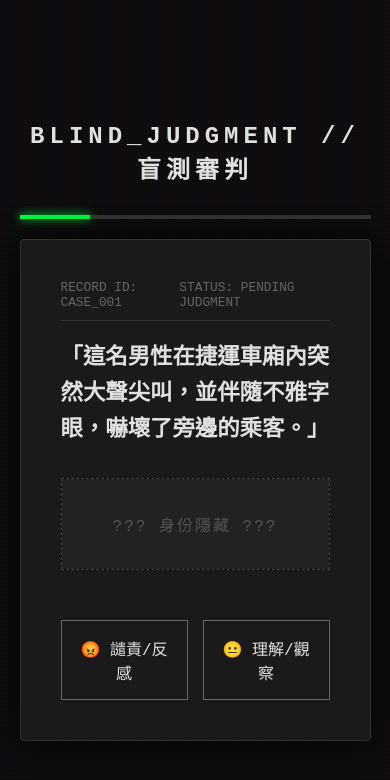
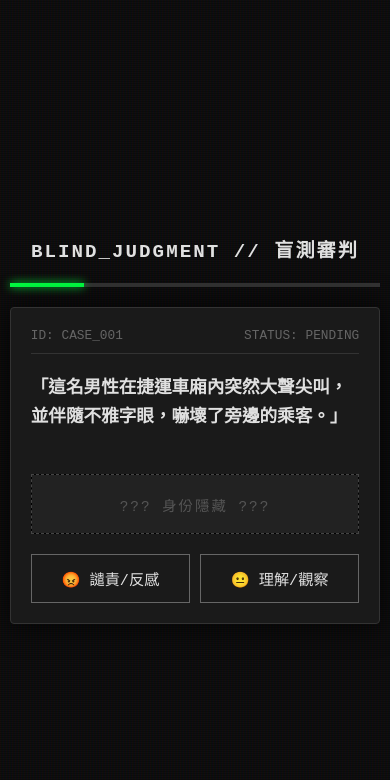
Before and after one commit to FrankChiuNuo/Exhibition1, a plain HTML site: page index.html in a window 390 px wide. Shown: the top 780 px of the page. Drawn offline with Linux system fonts and the light colour scheme.

Commit message:
Update index.html

```diff
--- a/index.html
+++ b/index.html
@@ -2,16 +2,20 @@
 <html lang="zh-TW">
 <head>
     <meta charset="UTF-8">
-    <meta name="viewport" content="width=device-width, initial-scale=1.0">
+    <meta name="viewport" content="width=device-width, initial-scale=1.0, maximum-scale=1.0, user-scalable=no">
     <title>第一展區：盲測審判 (5 Cases)</title>
     <style>
         :root {
             --bg-color: #0d0d0d;
             --card-bg: #1a1a1a;
             --text-main: #e0e0e0;
-            --highlight: #00ff41; /* 駭客綠：用於正面/中性真相 */
-            --alert: #ff3333; /* 警告紅：用於負面真相 */
+            --highlight: #00ff41; /* 駭客綠 */
+            --alert: #ff3333; /* 警告紅 */
             --mute: #666;
+        }
+
+        * {
+            box-sizing: border-box; /* 確保 padding 不會撐破寬度 */
         }
 
         body {
@@ -19,19 +23,23 @@
             color: var(--text-main);
             font-family: 'Courier New', Courier, monospace;
             margin: 0;
-            height: 100vh;
+            /* 使用 dvh (Dynamic Viewport Height) 解決手機瀏覽器工具列遮擋問題 */
+            min-height: 100dvh;
             display: flex;
             flex-direction: column;
             justify-content: center;
             align-items: center;
-            overflow: hidden;
+            /* 允許垂直捲動，防止小螢幕內容被切掉 */
+            overflow-y: auto;
+            overflow-x: hidden;
+            padding: 20px 0;
         }
 
         /* 掃描線特效背景 */
         body::before {
             content: " ";
             display: block;
-            position: absolute;
+            position: fixed; /* 改為 fixed 確保背景跟隨 */
             top: 0;
             left: 0;
             bottom: 0;
@@ -46,6 +54,15 @@
             width: 90%;
             max-width: 600px;
             z-index: 10;
+            position: relative;
+        }
+
+        h2 {
+            text-align: center;
+            letter-spacing: 5px;
+            margin-bottom: 30px;
+            /* 使用 clamp 讓字體隨視窗大小縮放，最小 1.2rem，最大 1.8rem */
+            font-size: clamp(1.2rem, 4vw, 1.8rem);
         }
 
         /* 進度條 */
@@ -59,7 +76,7 @@
         .progress-fill {
             height: 100%;
             background: var(--highlight);
-            width: 20%; /* 初始寬度 1/5 */
+            width: 20%;
             transition: width 0.5s ease;
             box-shadow: 0 0 10px var(--highlight);
         }
@@ -87,6 +104,8 @@
             justify-content: space-between;
             color: var(--mute);
             font-size: 0.8rem;
+            flex-wrap: wrap; /* 防止標題在極小螢幕重疊 */
+            gap: 5px;
         }
 
         .behavior-text {
@@ -94,7 +113,7 @@
             line-height: 1.6;
             margin-bottom: 30px;
             font-weight: bold;
-            min-height: 100px; /* 保持高度一致 */
+            min-height: 100px;
         }
 
         /* 標籤揭露區 */
@@ -105,7 +124,7 @@
             margin-bottom: 30px;
             text-align: center;
             position: relative;
-            height: 60px;
+            min-height: 60px; /* 改為 min-height 容納多行文字 */
             display: flex;
             align-items: center;
             justify-content: center;
@@ -121,6 +140,7 @@
             justify-content: center;
             cursor: not-allowed;
             letter-spacing: 2px;
+            font-size: clamp(0.9rem, 3vw, 1rem);
         }
 
         .revealed-text {
@@ -130,6 +150,7 @@
             text-shadow: 0 0 5px var(--highlight);
             animation: glitch 0.5s infinite;
             display: none;
+            word-break: break-word; /* 防止長文字破版 */
         }
 
         .revealed-text.bad {
@@ -153,9 +174,11 @@
             cursor: pointer;
             transition: 0.2s;
             font-size: 1rem;
+            /* 讓按鈕在手機上好按一點 */
+            touch-action: manipulation;
         }
 
-        button:hover {
+        button:hover, button:active {
             border-color: #fff;
             background: rgba(255,255,255,0.1);
         }
@@ -184,6 +207,8 @@
         .feedback-text {
             margin-bottom: 20px;
             color: #bbb;
+            font-size: 1rem;
+            line-height: 1.5;
         }
 
         .next-btn {
@@ -192,10 +217,59 @@
             color: #000;
             font-weight: bold;
             border: none;
+            padding: 15px;
         }
         .next-btn:hover {
             background: var(--highlight);
             box-shadow: 0 0 15px var(--highlight);
+        }
+
+        /* =========================================
+           針對手機與平板的特別優化 (RWD)
+           ========================================= */
+        @media screen and (max-width: 768px) {
+            .container {
+                width: 95%; /* 手機版寬度更寬一點 */
+            }
+
+            .case-card {
+                padding: 20px; /* 減少內邊距 */
+                min-height: auto; /* 取消固定高度，讓內容自然撐開 */
+            }
+
+            .behavior-text {
+                font-size: 1.1rem; /* 字體稍微縮小 */
+                min-height: 80px;
+                margin-bottom: 20px;
+            }
+
+            .identity-box {
+                margin-bottom: 20px;
+            }
+
+            .btn-group {
+                gap: 10px;
+            }
+
+            button {
+                padding: 12px 5px; /* 按鈕稍微緊湊一點 */
+                font-size: 0.95rem;
+            }
+
+            h2 {
+                letter-spacing: 2px; /* 手機版標題字距縮小 */
+                margin-bottom: 20px;
+            }
+        }
+
+        /* 針對極小螢幕 (例如 iPhone SE) */
+        @media screen and (max-width: 380px) {
+            .behavior-text {
+                font-size: 1rem;
+            }
+            .revealed-text {
+                font-size: 1.1rem;
+            }
         }
 
         /* 動畫 */
@@ -218,7 +292,7 @@
 <body>
 
     <div class="container">
-        <h2 style="text-align: center; letter-spacing: 5px; margin-bottom: 30px;">BLIND_JUDGMENT // 盲測審判</h2>
+        <h2>BLIND_JUDGMENT // 盲測審判</h2>
 
         <div class="progress-bar">
             <div class="progress-fill" id="progress"></div>
@@ -240,10 +314,10 @@
             },
             {
                 id: "CASE_002",
-		behavior: "「年輕力壯的男生坐在博愛座上閉目養神，旁邊站著一位拄著拐杖的老人，他卻完全不讓座，看起來很沒家教。」",
-		label: "身體不適者",
-		context: "他剛做完化療，身體極度虛弱且想吐，雖然外表看不出來，但他此刻比站著的老人更需要這個位子。",
-		isBadLabel: false
+                behavior: "「年輕力壯的男生坐在博愛座上閉目養神，旁邊站著一位拄著拐杖的老人，他卻完全不讓座。」",
+                label: "身體不適者",
+                context: "他剛做完化療，身體極度虛弱且想吐，雖然外表看不出來，但他此刻比站著的老人更需要這個位子。",
+                isBadLabel: false
             },
             {
                 id: "CASE_003",
@@ -264,7 +338,7 @@
                 behavior: "「這名西裝筆挺的男子在台上侃侃而談，向台下的長輩們介紹高回報的投資項目。」",
                 label: "詐欺通緝犯",
                 context: "外表的光鮮亮麗是他的武器。他利用社會對『菁英形象』的信任，騙取養老金。",
-                isBadLabel: true // 這是負面標籤
+                isBadLabel: true
             }
         ];
 
@@ -280,8 +354,8 @@
             content.innerHTML = `
                 <div>
                     <div class="case-header">
-                        <span>RECORD ID: ${data.id}</span>
-                        <span>STATUS: PENDING JUDGMENT</span>
+                        <span>ID: ${data.id}</span>
+                        <span>STATUS: PENDING</span>
                     </div>
 
                     <div class="behavior-text">
@@ -313,22 +387,19 @@
         }
 
         function makeJudgment(userChoice, isBadTruth) {
-            // 隱藏遮罩，顯示真實身份
             document.getElementById('overlay').style.display = 'none';
             document.getElementById('reveal-text').style.display = 'block';
-
-            // 鎖定按鈕
             document.getElementById('actions').style.display = 'none';
 
-            // 顯示回饋區
             const feedback = document.getElementById('feedback');
             feedback.style.display = 'block';
 
-            // 根據使用者的選擇 + 真相的好壞 給予不同回饋
+            // 自動滾動到卡片底部，確保手機用戶看到結果
+            feedback.scrollIntoView({ behavior: 'smooth', block: 'nearest' });
+
             const userText = document.getElementById('user-choice-text');
 
             if (isBadTruth) {
-                // 這是那個詐欺犯的案例
                 if (userChoice === 'positive') {
                      userText.innerText = "系統紀錄：您選擇了相信。但有時候，光鮮亮麗的外表是最高明的偽裝。";
                      userText.style.color = "var(--alert)";
@@ -337,7 +408,6 @@
                      userText.style.color = "var(--highlight)";
                 }
             } else {
-                // 這是其他被誤解的好人案例
                 if (userChoice === 'negative') {
                     userText.innerText = "系統紀錄：您在第一時間選擇了「反感」。當標籤被撕開，我們是否對他人太過嚴苛？";
                     userText.style.color = "var(--alert)";
@@ -351,12 +421,13 @@
         function nextCase() {
             currentCase++;
             if (currentCase < cases.length) {
-                // 淡出效果
                 const card = document.getElementById('card-content');
                 card.style.opacity = '0';
                 setTimeout(() => {
                     renderCase();
                     card.style.opacity = '1';
+                    // 切換案例時，滾動回頂部
+                    window.scrollTo({ top: 0, behavior: 'smooth' });
                 }, 300);
             } else {
                 showConclusion();
@@ -366,9 +437,9 @@
         function showConclusion() {
             const content = document.getElementById('card-content');
             content.innerHTML = `
-                <div style="text-align: center; padding: 20px; display: flex; flex-direction: column; height: 100%; justify-content: center;">
-                    <h2 style="color: var(--highlight); text-transform: uppercase;">Simulation Complete</h2>
-                    <p style="line-height: 1.8; margin-bottom: 30px; font-size: 1.1rem;">
+                <div style="text-align: center; padding: 10px; display: flex; flex-direction: column; min-height: 300px; justify-content: center;">
+                    <h2 style="color: var(--highlight); text-transform: uppercase; font-size: 1.5rem;">Simulation Complete</h2>
+                    <p style="line-height: 1.8; margin-bottom: 30px; font-size: 1rem;">
                         在剛剛的測試中，<br>
                         我們了解到了每一段不完整的故事，都不代表最終定論。<br><br>
                         <span style="color: #fff; border-bottom: 1px solid var(--highlight);">標籤 (Labels)</span> 只是大腦為了快速處理資訊的捷徑，<br>
@@ -379,9 +450,9 @@
                     <button class="next-btn" onclick="location.reload()">重新體驗</button>
                 </div>
             `;
+            window.scrollTo({ top: 0, behavior: 'smooth' });
         }
 
-        // 初始化
         renderCase();
 
     </script>
```
